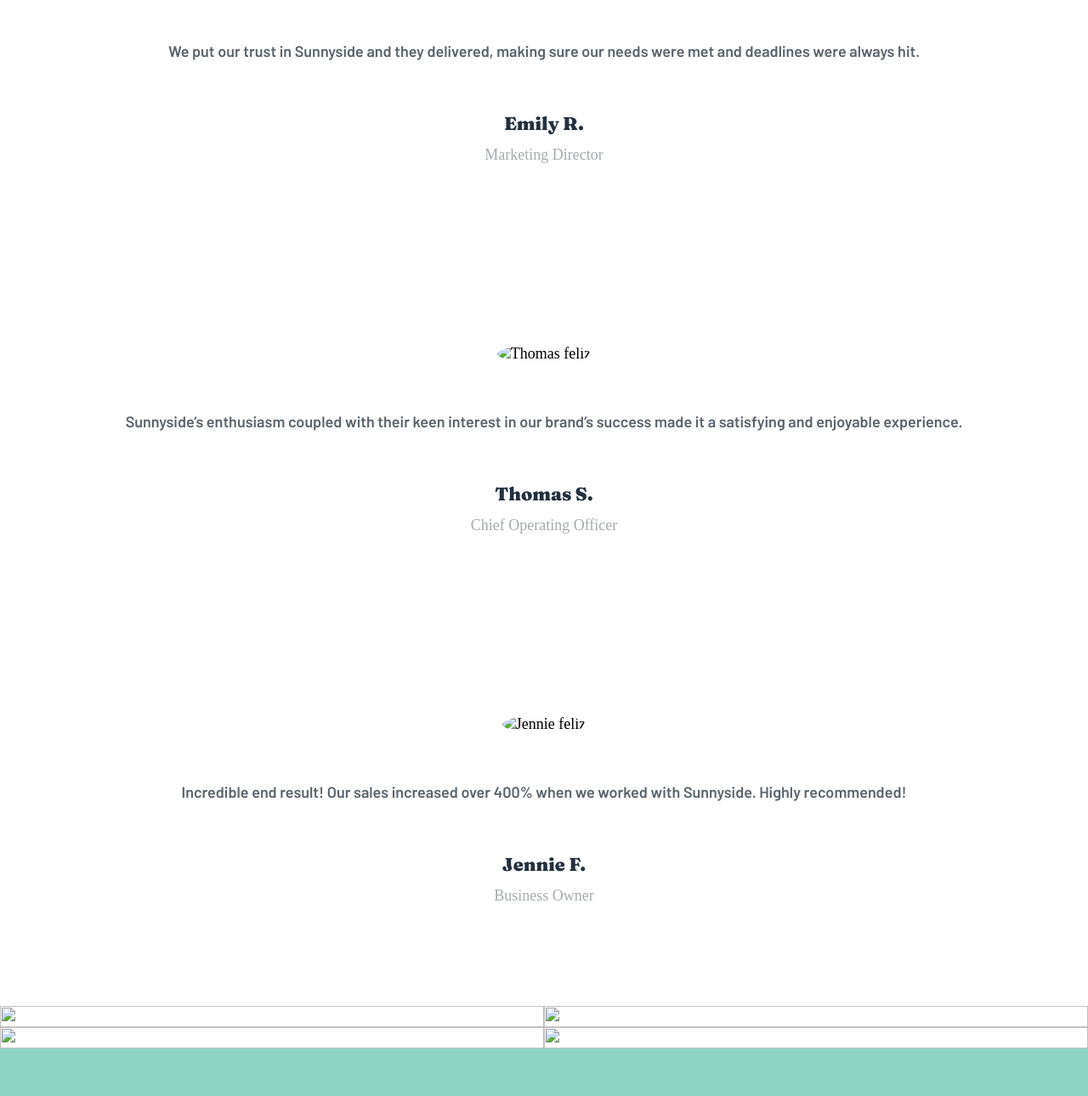
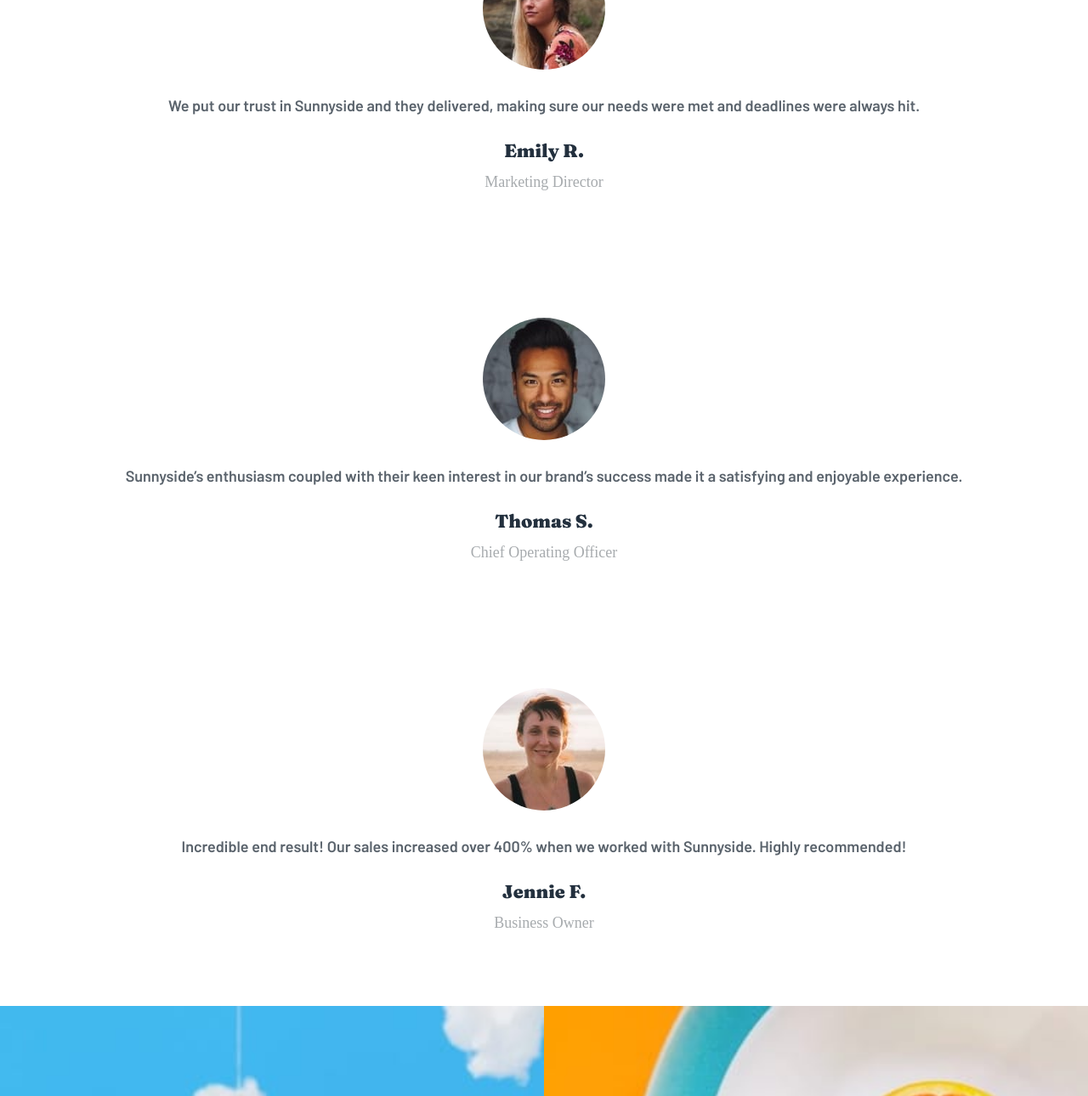
Before and after one commit to Aguirreignacio12/Sunnyside, a plain HTML site: page index.html in a window 1280 px wide. Shown: the part 5881-7171 px from the top of the page at 85% size. Drawn offline with nearby package versions, Linux system fonts and the light colour scheme; the site is published under a folder, as on GitHub Pages, so addresses that start at the root find nothing.

Commit message:
arreglo de url de imagenes

```diff
--- a/index.html
+++ b/index.html
@@ -132,7 +132,7 @@
       <div class="testimonials__card">
         <div class="testimonials__card-item">
           <div class="testimonials__container-img">
-            <img class="testimonials__card-img" src="/images/image-emily.jpg" loading="lazy" alt="Emily feliz">
+            <img class="testimonials__card-img" src="images/image-emily.jpg" loading="lazy" alt="Emily feliz">
           </div>
           <p class="testimonials__card-description"> We put our trust in Sunnyside and they delivered, making sure our
             needs
@@ -145,7 +145,7 @@
         </div>
         <div class="testimonials__card-item">
           <div class="testimonials__container-img">
-            <img class="testimonials__card-img" src="/images/image-thomas.jpg" loading="lazy" alt="Thomas feliz">
+            <img class="testimonials__card-img" src="images/image-thomas.jpg" loading="lazy" alt="Thomas feliz">
           </div>
           <p class="testimonials__card-description"> Sunnyside’s enthusiasm coupled with their keen interest in our
             brand’s
@@ -159,7 +159,7 @@
         </div>
         <div class="testimonials__card-item">
           <div class="testimonials__container-img">
-            <img class="testimonials__card-img" src="/images/image-jennie.jpg" loading="lazy" alt="Jennie feliz">
+            <img class="testimonials__card-img" src="images/image-jennie.jpg" loading="lazy" alt="Jennie feliz">
           </div>
           <p class="testimonials__card-description"> Incredible end result! Our sales increased over 400% when we worked
             with
@@ -173,16 +173,16 @@
     </article>
     <div class="projects-container">
       <div class="projects-container__item">
-        <img class="projects-item__image" src="/images/mobile/image-gallery-milkbottles.jpg" loading="lazy" alt="">
+        <img class="projects-item__image" src="images/mobile/image-gallery-milkbottles.jpg" loading="lazy" alt="Milkbottles">
       </div>
       <div class="projects-container__item">
-        <img class="projects-item__image" src="/images/mobile/image-gallery-orange.jpg" loading="lazy" alt="">
+        <img class="projects-item__image" src="images/mobile/image-gallery-orange.jpg" loading="lazy" alt="Orange">
       </div>
       <div class="projects-container__item">
-        <img class="projects-item__image" src="/images/mobile/image-gallery-cone.jpg" loading="lazy" alt="">
+        <img class="projects-item__image" src="images/mobile/image-gallery-cone.jpg" loading="lazy" alt="Cone">
       </div>
       <div class="projects-container__item">
-        <img class="projects-item__image" src="/images/mobile/image-gallery-sugar-cubes.jpg" loading="lazy" alt="">
+        <img class="projects-item__image" src="images/mobile/image-gallery-sugar-cubes.jpg" loading="lazy" alt="Sugar cubes">
       </div>
     </div>
   </section>
--- a/js/app.js
+++ b/js/app.js
@@ -1,4 +1,4 @@
-import hamburguerMenu from "/js/hamburguerMenu.js";
+import hamburguerMenu from "js/hamburguerMenu.js";
 
 const D = document;
 
```
